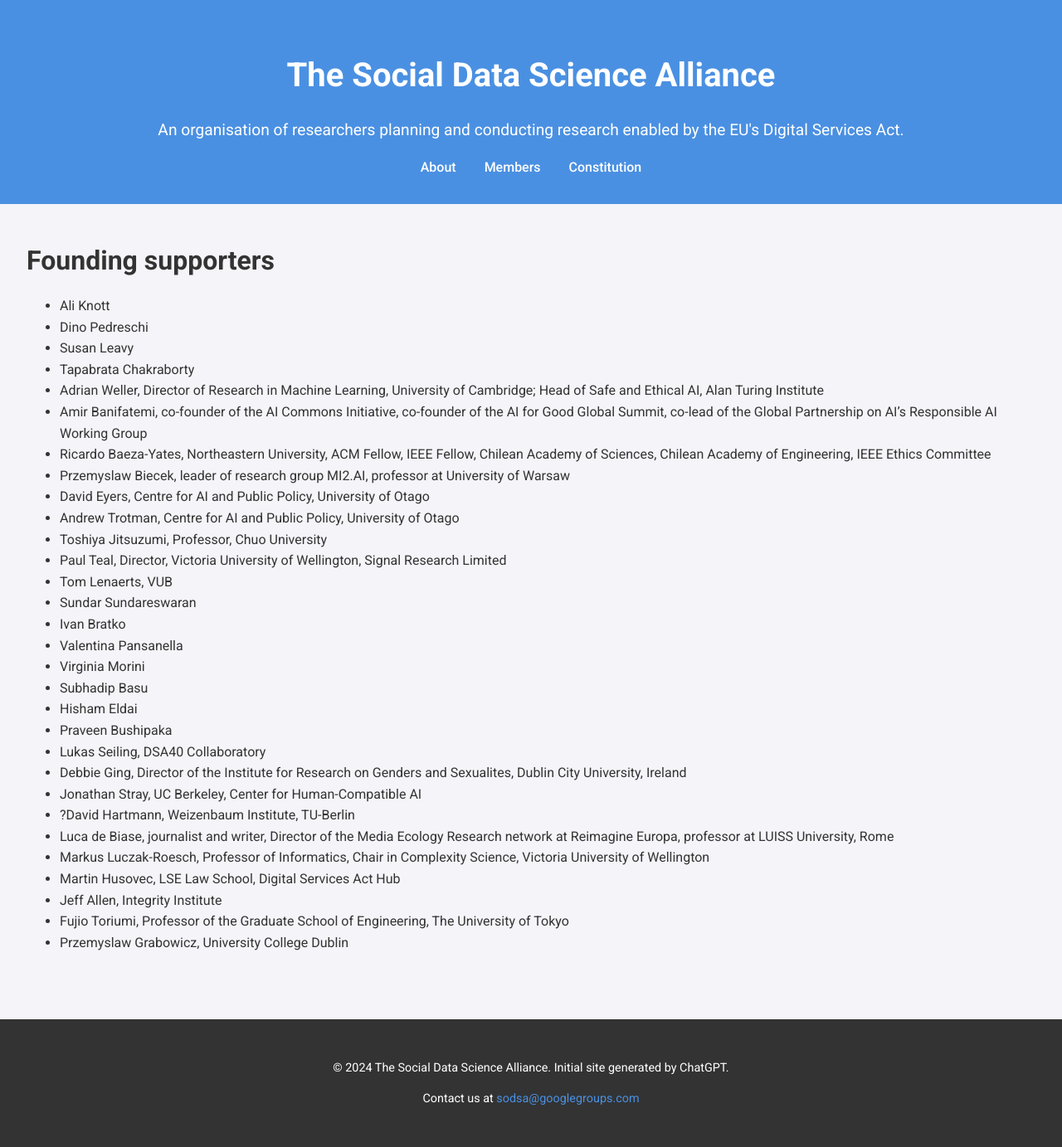
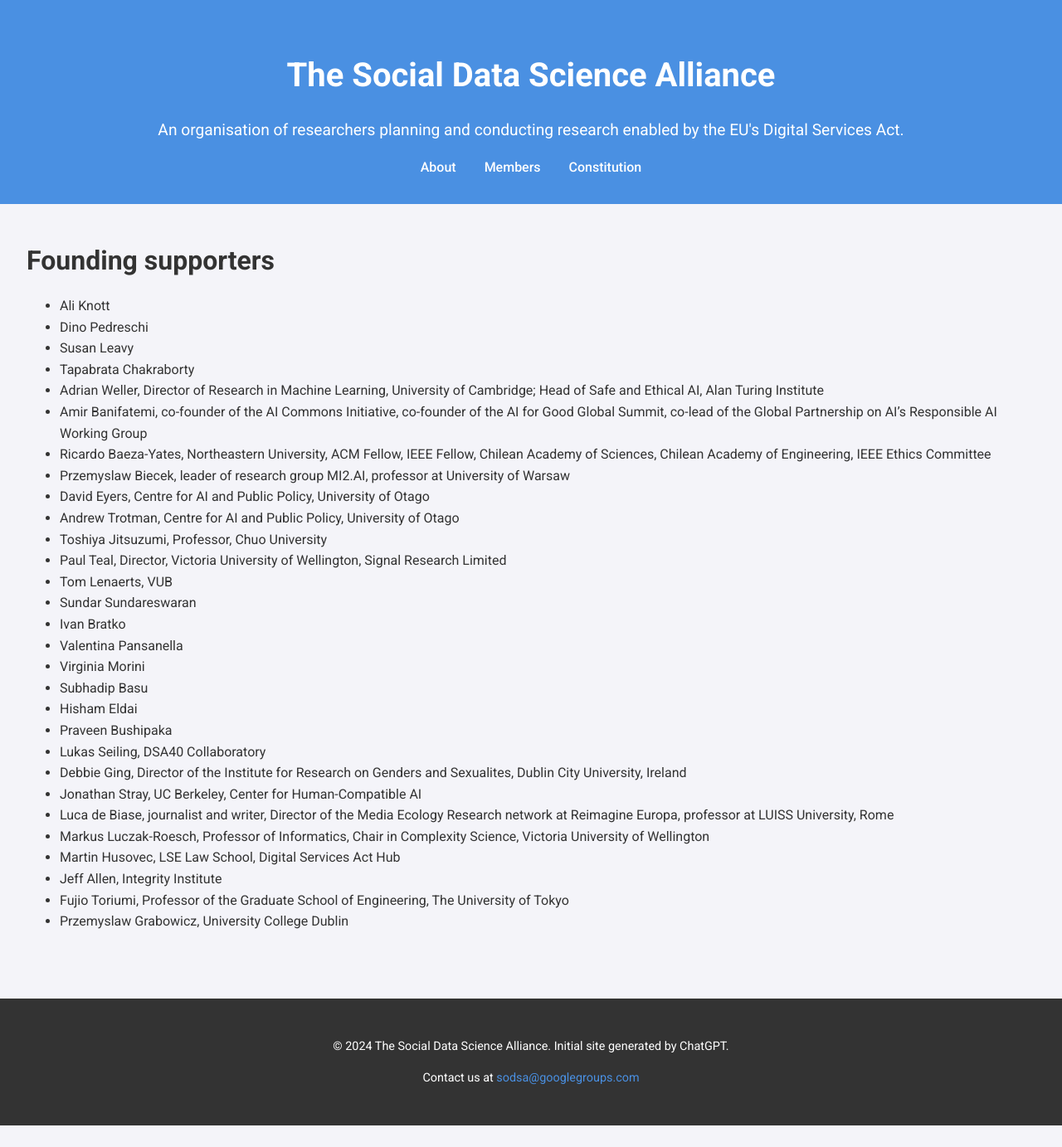
Before and after one commit to social-data-science-alliance/social-data-science-alliance.github.io, a Jekyll site: the page built from members/index.md, in a window 1280 px wide. Shown: the whole page at 83% size. Built offline with Jekyll 4.4.1, drawn with Linux system fonts in a browser that asks for light colours; after the commit the page ends 1357 px from its top, so only the background shows below that.

Commit message:
Comment out unsure names for now.

```diff
--- a/members/index.md
+++ b/members/index.md
@@ -28,10 +28,11 @@ title: Members
 - Lukas Seiling, DSA40 Collaboratory
 - Debbie Ging, Director of the Institute for Research on Genders and Sexualites, Dublin City University, Ireland
 - Jonathan Stray, UC Berkeley, Center for Human-Compatible AI
-- ?David Hartmann, Weizenbaum Institute, TU-Berlin
 - Luca de Biase, journalist and writer, Director of the Media Ecology Research network at Reimagine Europa, professor at LUISS University, Rome
 - Markus Luczak-Roesch, Professor of Informatics, Chair in Complexity Science, Victoria University of Wellington
 - Martin Husovec, LSE Law School, Digital Services Act Hub
 - Jeff Allen, Integrity Institute
 - Fujio Toriumi, Professor of the Graduate School of Engineering, The University of Tokyo
 - Przemyslaw Grabowicz, University College Dublin
+
+[//]: # - ?David Hartmann, Weizenbaum Institute, TU-Berlin
```
